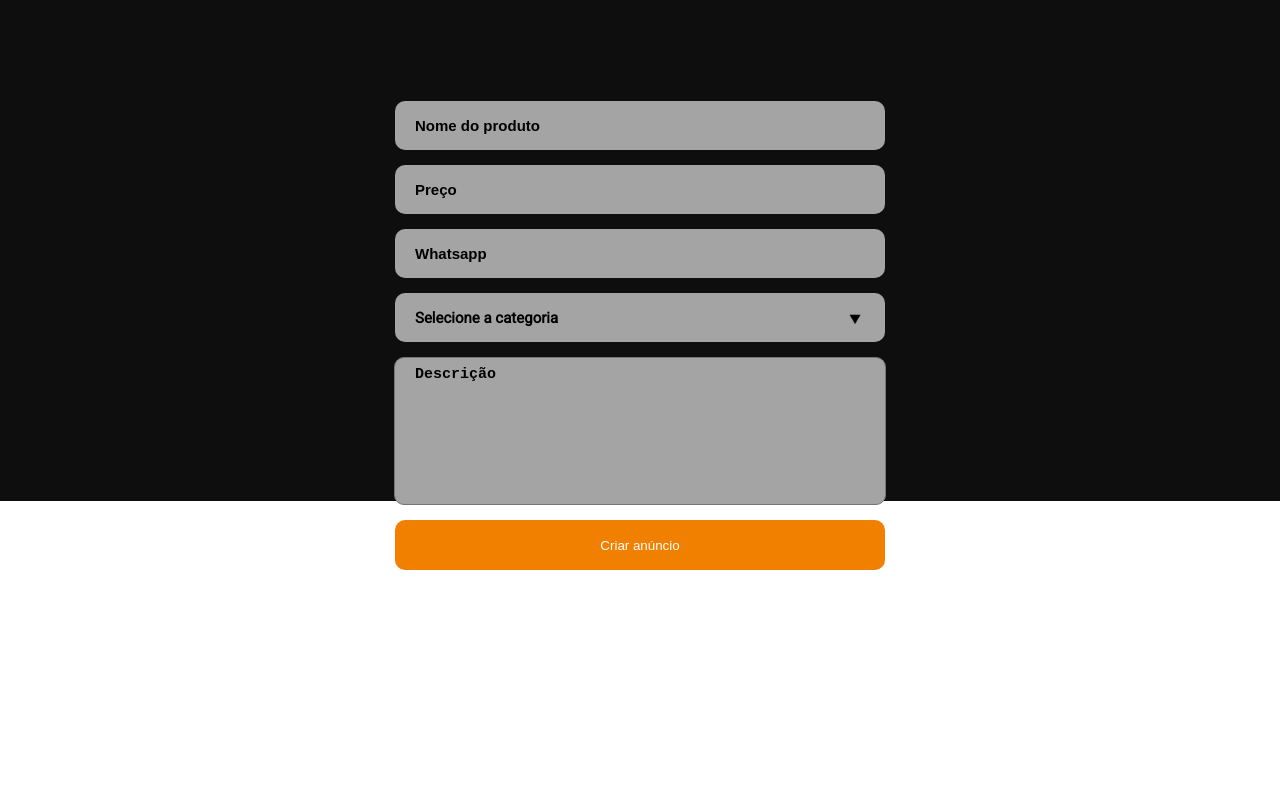
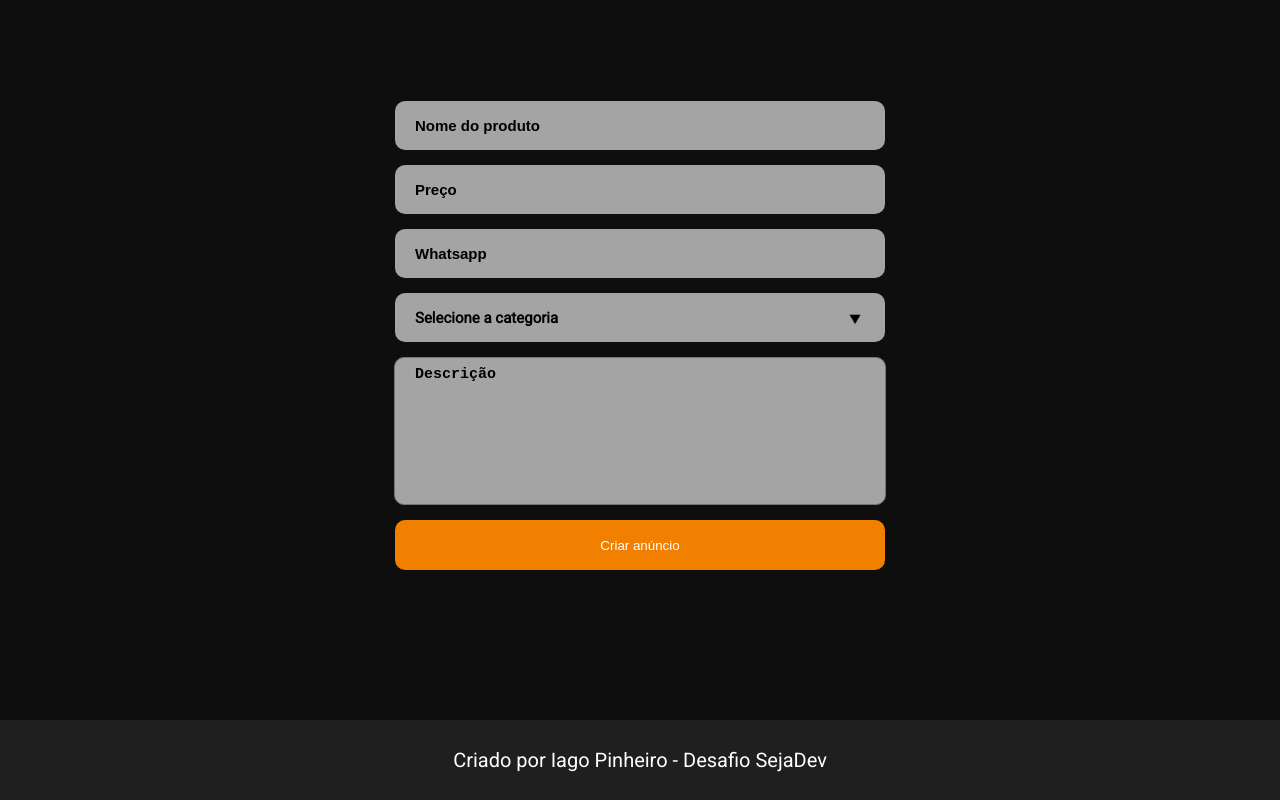
Before and after one commit to Seja-Dev/desafio-classidev, a Next.js app: page /create in a window 1280 px wide. Shown: the part 299-1099 px from the top of the page. Before the commit the page ends 869 px from the top, so only its background shows below. Built offline with nearby package versions, Linux system fonts and the light colour scheme.

Commit message:
add footer create page

```diff
--- a/src/pages/create.jsx
+++ b/src/pages/create.jsx
@@ -5,10 +5,11 @@ import Input from "@/components/form/input/input"
 import Category from "@/components/form/category/category"
 import Textarea from "@/components/form/textarea/textearea"
 import FormButton from "@/components/buttons/formButton"
+import Footer from "@/components/footer/footer"
 
 const StyledDiv = styled.div`
     background: #0e0e0e;
-    height: 100vh;
+    height: 100%;
 `
 
 const StyledCreate = styled.div`
@@ -45,6 +46,7 @@ export default function Create() {
                 <Textarea/>
                 <FormButton>Criar anúncio</FormButton>
             </StyledForm>
+            <Footer/>
         </StyledDiv>
     )
 }
```
